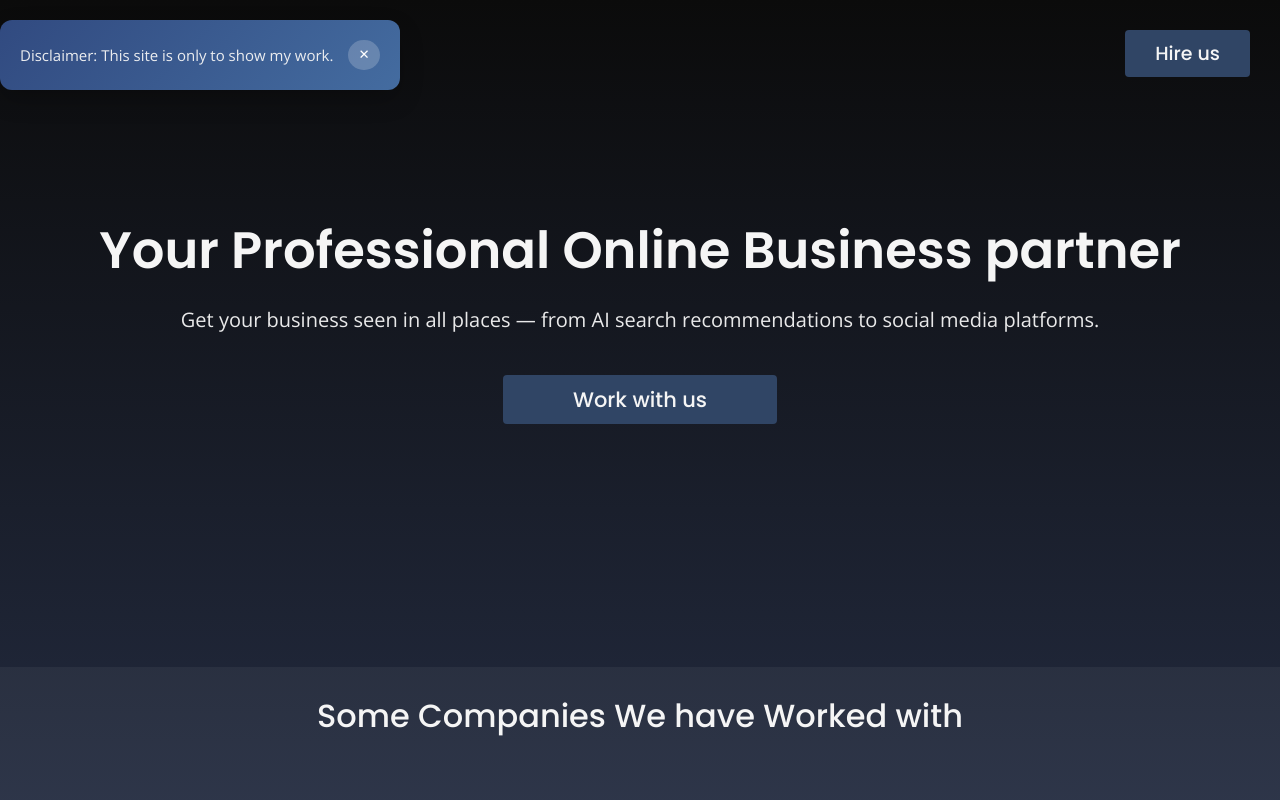
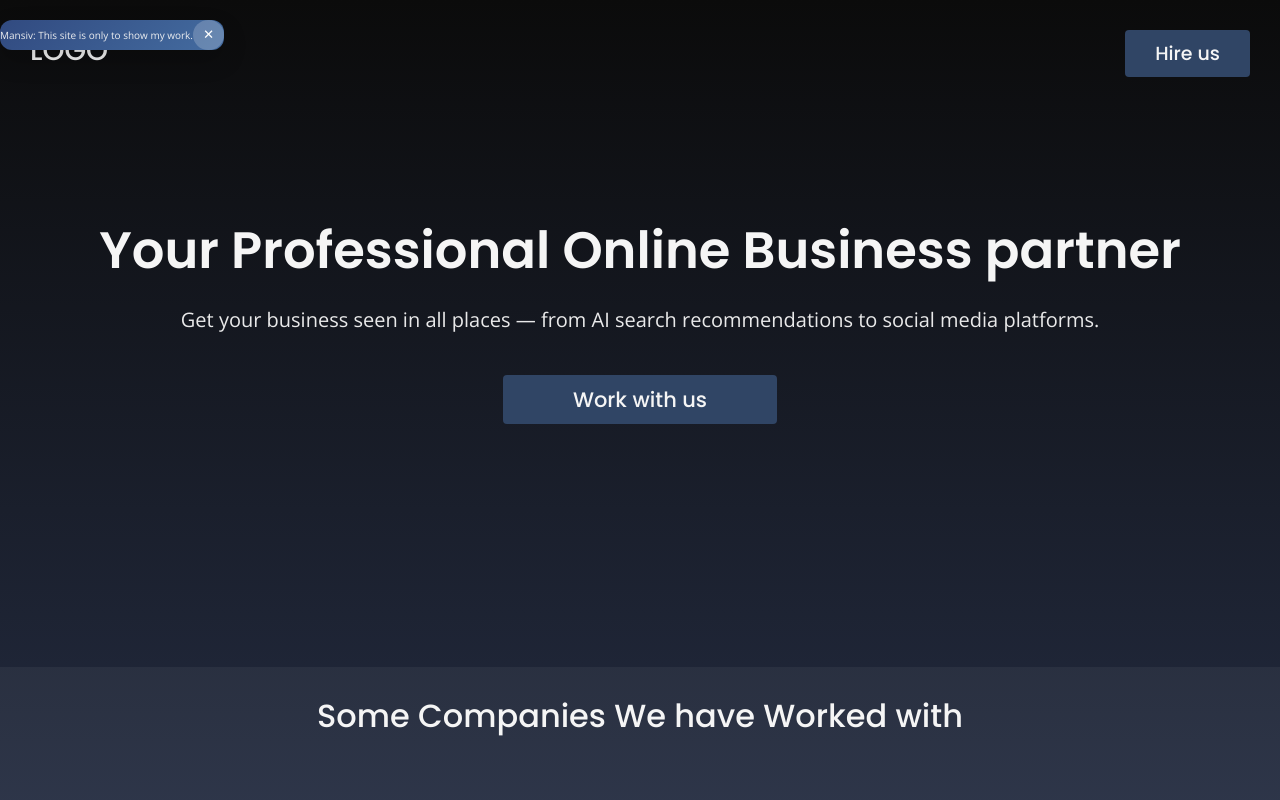
Before and after one commit to mansiv-business/nextjs-mockup, a Next.js app: page / in a window 1280 px wide. Shown: the top 800 px of the page. Built offline with nearby package versions, Linux system fonts and the light colour scheme.

Commit message:
Update alertmessage.tsx

```diff
--- a/src/components/alertmessage.tsx
+++ b/src/components/alertmessage.tsx
@@ -2,7 +2,7 @@
 import { useState, useEffect } from "react";
 import * as motion from "motion/react-client";
 import { AnimatePresence } from "motion/react";
-import { Poppins } from "next/font/google";
+
 
 export default function AlertPopup() {
   const [isVisible, setIsVisible] = useState(false);
@@ -17,6 +17,7 @@ export default function AlertPopup() {
     <AnimatePresence>
       {isVisible && (
         <motion.div
+          className="alert-message"
           initial={{ opacity: 0, scale: 0.5, y: -50 }}
           animate={{ opacity: 1, scale: 1, y: 0 }}
           exit={{ opacity: 0, scale: 0.5, y: -20 }}
@@ -24,17 +25,15 @@ export default function AlertPopup() {
             position: "fixed",
             top: "20px",
             background: "linear-gradient(135deg, #314a80ff, #446ca0ff)",
-            padding: "20px",
-            borderRadius: "12px",
+            borderRadius: "1.2rem",
             color: "white",
             boxShadow: "0 10px 25px rgba(0,0,0,0.2)",
             zIndex: 1000,
             display: "flex",
             alignItems: "center",
-            gap: "15px"
           }}
         >
-            <p style={{fontSize: "1.5rem"}}>Disclaimer: This site is only to show my work.</p>
+            <p>Mansiv: This site is only to show my work.</p>
           <button
             onClick={() => setIsVisible(false)}
             style={{ background: "rgba(255, 255, 255, 0.2)", border: "none", color: "white", cursor: "pointer", borderRadius: "50%", padding: "5px 10px" }}
```
